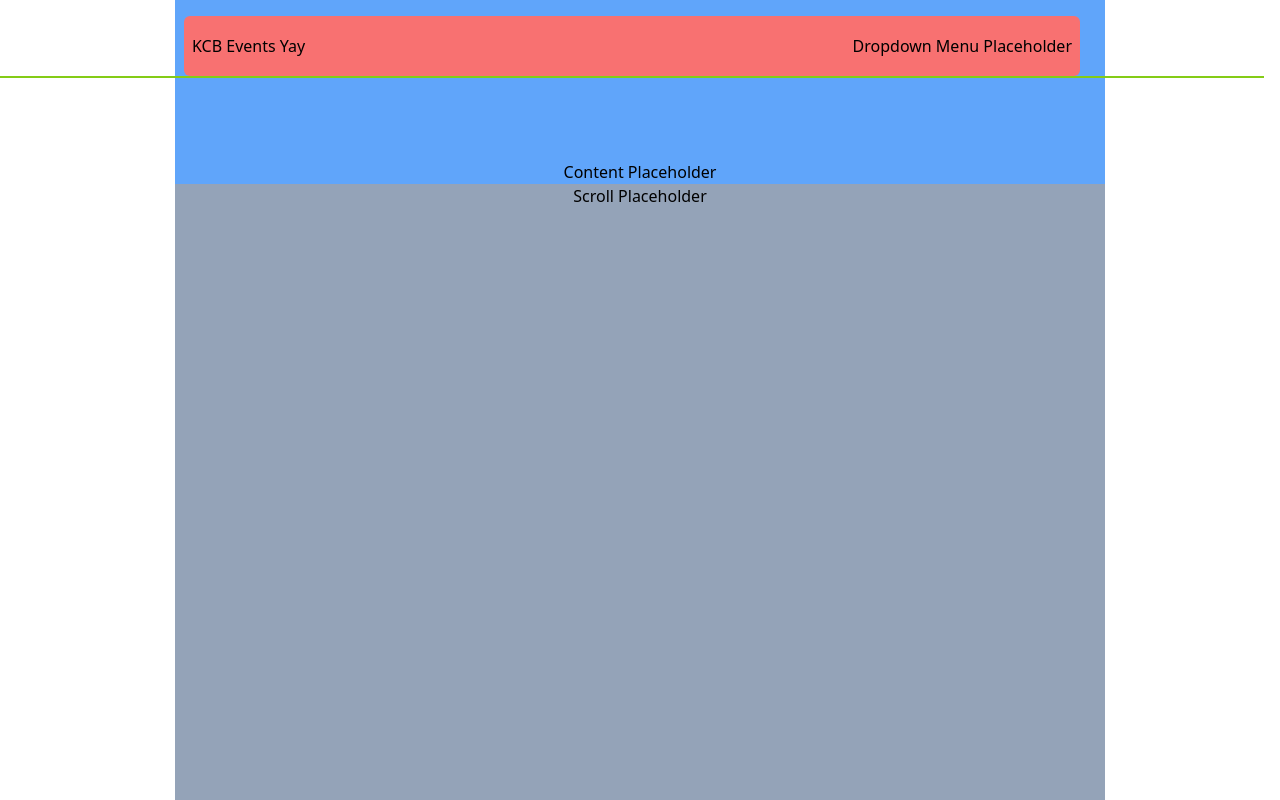
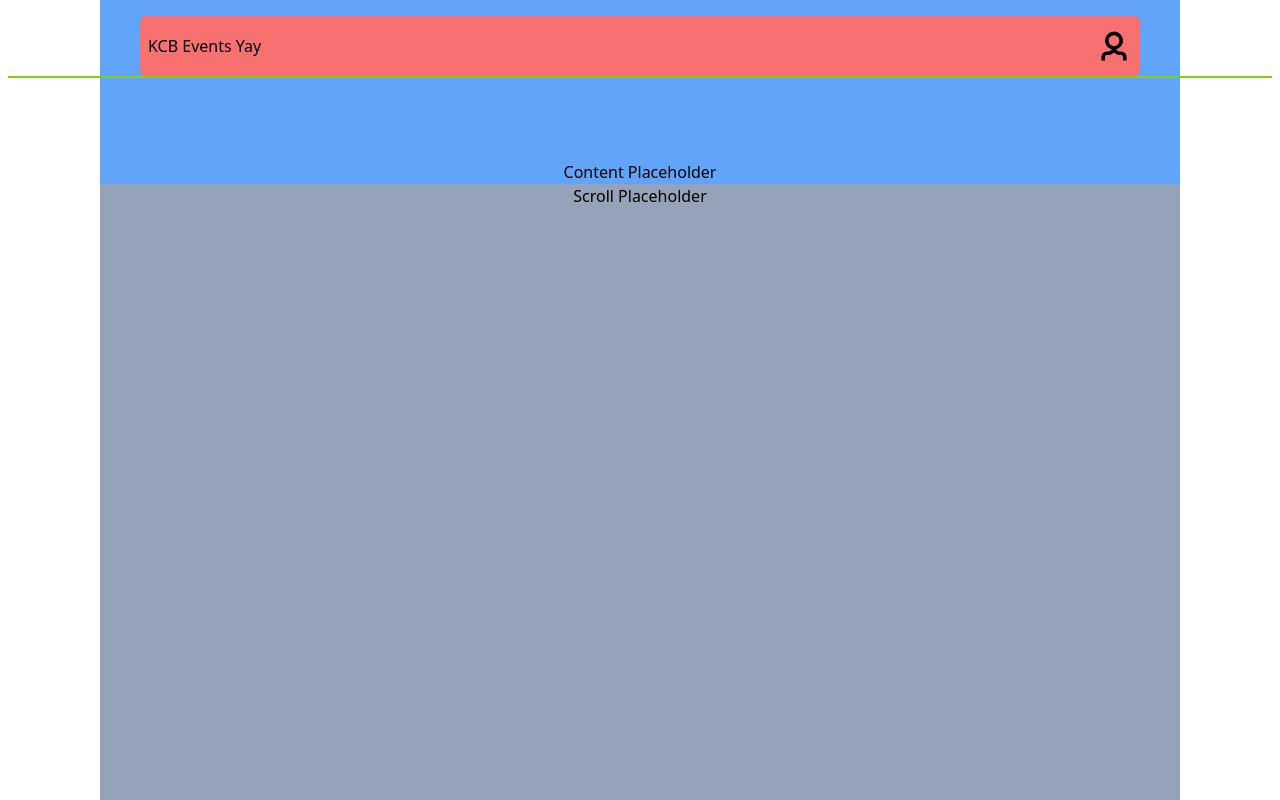
Before and after one commit to Yuremeshi/kcb-event_frontend, a React (Vite) app: page / in a window 1280 px wide. Built offline with nearby package versions, Linux system fonts and the light colour scheme.

Commit message:
Added HeadlessUI package, started dropdown menu for registered users.

```diff
--- a/package.json
+++ b/package.json
@@ -17,6 +17,7 @@
     "tailwindcss": "^3.3.5"
   },
   "dependencies": {
+    "@headlessui/react": "^1.7.17",
     "react": "^18.2.0",
     "react-dom": "^18.2.0"
   }
--- a/src/App.js
+++ b/src/App.js
@@ -1,10 +1,12 @@
 import React from 'react';
 import { Layout } from './components/layout/Layout';
 import { Events } from './components/events/Events';
+import { Header } from './components/layout/header/Header';
 
 export function App() {
     return (
         <Layout>
+            <Header />
             <Events />
         </Layout>
     );
--- a/src/components/events/Events.js
+++ b/src/components/events/Events.js
@@ -2,7 +2,7 @@ import React from 'react';
 
 export const Events = () => {
     return (
-        <div class="flex flex-grow flex-col items-center max-w-[930px] bg-slate-400 min-h-100% h-fit">
+        <div class="flex flex-grow flex-col items-center max-w-[1080px] bg-slate-400 min-h-100% h-fit">
             <h2 class="flex justify-center bg-blue-400 pt-40 w-full">Content Placeholder</h2>
             <div class="min-h-[1300px]">Scroll Placeholder</div>
             <div>AHH</div>
--- a/src/components/layout/Layout.js
+++ b/src/components/layout/Layout.js
@@ -3,7 +3,6 @@ import { Header } from './header/Header';
 
 export const Layout = ({ children }) => (
     <div id="content-holder" class="flex flex-col h-screen">
-        <Header />
         <main class="flex flex-grow overflow-y-auto justify-center absolute w-full h-full">
             {children}
         </main>
--- /dev/null
+++ b/src/components/layout/header/DropdownHeader.js
@@ -0,0 +1,28 @@
+import React from 'react';
+import { Menu } from '@headlessui/react';
+
+export const DropdownHeader = () => {
+    return (
+        <div class="flex gap-5 mr-2">
+            <Menu as="div" id="Dropdown-Container" class="flex relative">
+                <Menu.Button>
+                    <svg class="h-[36px] w-[36px]" viewBox="0 0 20 20" focusable="false" aria-hidden="true">
+                        <path fill-rule="evenodd" d="M5 7a5 5 0 1 1 6.192 4.857A2 2 0 0 0 13 13h1a3 3 0 0 1 3 3v2h-2v-2a1 1 0 0 0-1-1h-1a3.99 3.99 0 0 1-3-1.354A3.99 3.99 0 0 1 7 15H6a1 1 0 0 0-1 1v2H3v-2a3 3 0 0 1 3-3h1a2 2 0 0 0 1.808-1.143A5.002 5.002 0 0 1 5 7zm5 3a3 3 0 1 1 0-6 3 3 0 0 1 0 6z"></path>
+                    </svg>
+                </Menu.Button>
+                <Menu.Items id="Dropdown-List-Container" class="absolute block z-100 top-full right-0">
+                    <div>
+                        Dropdown Test
+                    </div>
+                    <div>
+                        Dropdown Test 2
+                    </div>
+                </Menu.Items>
+            </Menu>
+            {/* Placeholder for guests */}
+            {/* <div>Login</div>
+            <div>Sign Up</div> */}
+        </div>
+
+    )
+}
--- a/src/components/layout/header/Header.js
+++ b/src/components/layout/header/Header.js
@@ -1,14 +1,14 @@
 import React from 'react';
+import { Menu } from '@headlessui/react';
+import { DropdownHeader } from './DropdownHeader';
 
 export const Header = () => {
     return (
-        <header class="bg-transparent flex justify-center border-b-2 border-lime-500 z-10 top-0 fixed w-[calc(100%-16px)]">
-            <div class="flex flex-grow h-full items-center max-w-4xl bg-red-400 mt-4 rounded-md">
+        <header class="bg-transparent flex justify-center border-b-2 border-lime-500 z-10 top-0 absolute w-[calc(100%-16px)]">
+            <div class="flex flex-grow h-full items-center max-w-[1000px] bg-red-400 mt-4 rounded-md">
                 <div class="flex flex-grow justify-between items-center h-[60px]">
                     <h1 class="ml-2">KCB Events Yay</h1>
-                    <div class="flex gap-5 mr-2">
-                        Dropdown Menu Placeholder
-                    </div>
+                    <DropdownHeader />
                 </div>
             </div>
         </header>
```
Also changed, not shown: 2 other files (tests, documents, lock files or other folders).
